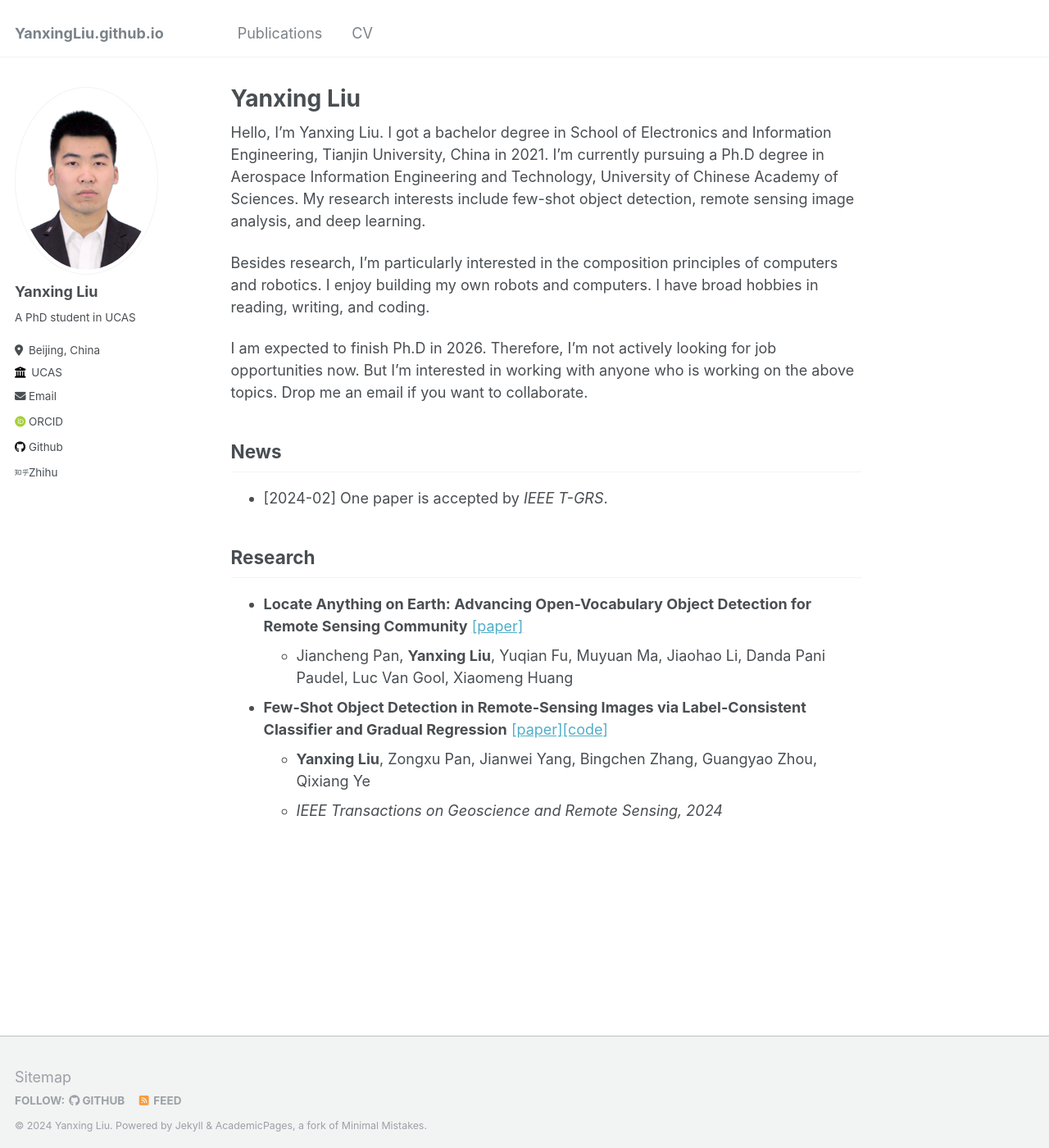
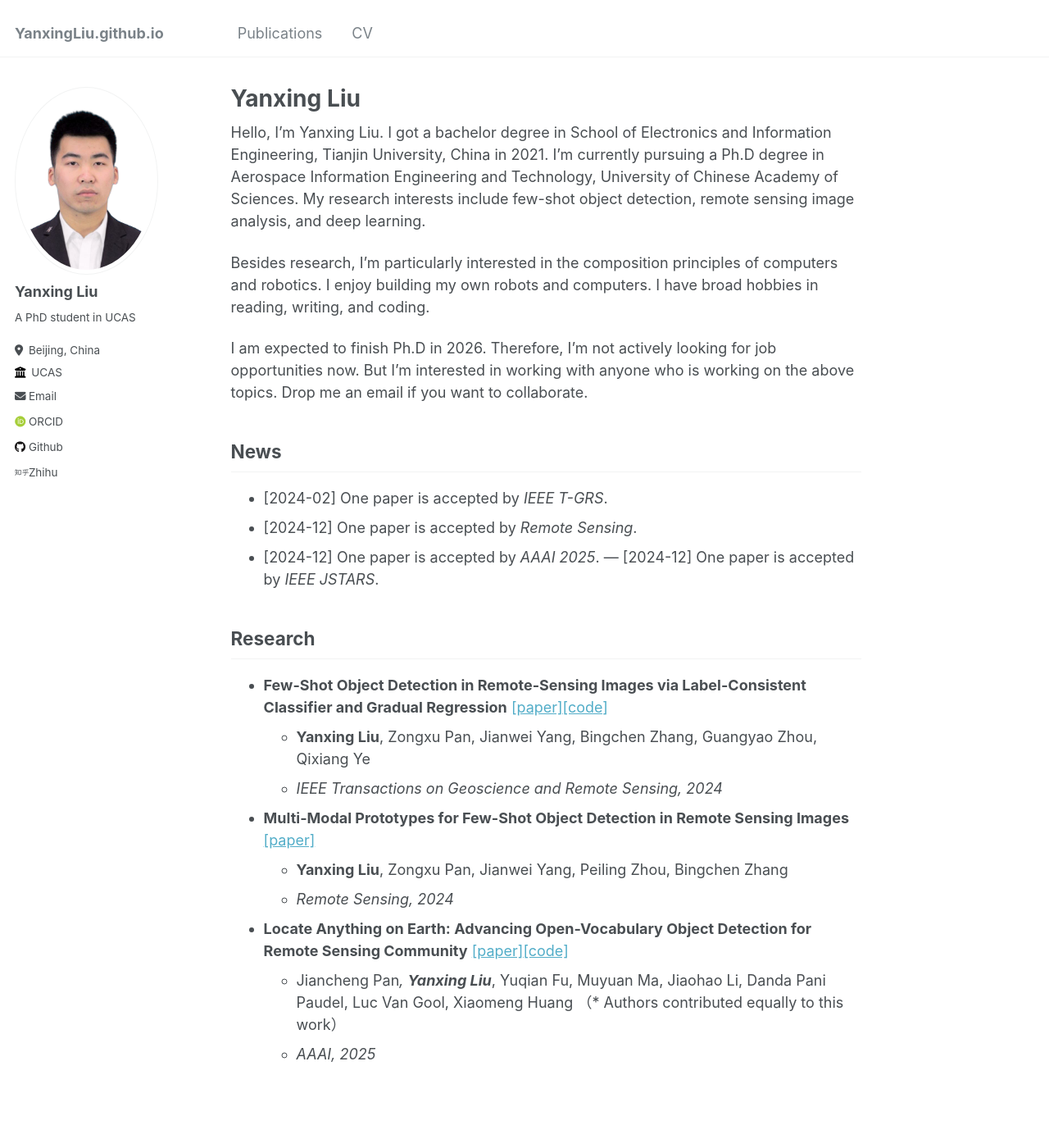
Before and after one commit to YanxingLiu/YanxingLiu.github.io, a Jekyll site: the page built from _pages/about.md, in a window 1280 px wide and 1400 px high. Shown: the whole window at 82% size. Built offline with Jekyll 4.4.1, drawn with Linux system fonts in a browser that asks for light colours; some web fonts are replaced.

Commit message:
update papers

```diff
--- a/_pages/about.md
+++ b/_pages/about.md
@@ -15,10 +15,17 @@ I am expected to finish Ph.D in 2026. Therefore, I’m not actively looking for
 
 ## News
 - [2024-02] One paper is accepted by *IEEE T-GRS*.
+- [2024-12] One paper is accepted by *Remote Sensing*.
+- [2024-12] One paper is accepted by *AAAI 2025*.
+— [2024-12] One paper is accepted by *IEEE JSTARS*.
 
 ## Research
-* **Locate Anything on Earth: Advancing Open-Vocabulary Object Detection for Remote Sensing Community** [\[paper\]](https://arxiv.org/pdf/2408.09110)
-  * Jiancheng Pan, **Yanxing Liu**, Yuqian Fu, Muyuan Ma, Jiaohao Li, Danda Pani Paudel, Luc Van Gool, Xiaomeng Huang
 * **Few-Shot Object Detection in Remote-Sensing Images via Label-Consistent Classifier and Gradual Regression** [\[paper\]](https://ieeexplore.ieee.org/document/10445268)[\[code\]](https://github.com/YanxingLiu/SAE-FSDet)
   * **Yanxing Liu**, Zongxu Pan, Jianwei Yang, Bingchen Zhang, Guangyao Zhou, Qixiang Ye
   * *IEEE Transactions on Geoscience and Remote Sensing, 2024*
+* **Multi-Modal Prototypes for Few-Shot Object Detection in Remote Sensing Images** [\[paper\]](https://www.mdpi.com/2072-4292/16/24/4693)
+  * **Yanxing Liu**, Zongxu Pan, Jianwei Yang, Peiling Zhou, Bingchen Zhang
+  * *Remote Sensing, 2024*
+* **Locate Anything on Earth: Advancing Open-Vocabulary Object Detection for Remote Sensing Community** [\[paper\]](https://arxiv.org/pdf/2408.09110)[\[code\]](https://github.com/jaychempan/LAE-DINO)
+  * Jiancheng Pan*, **Yanxing Liu***, Yuqian Fu, Muyuan Ma, Jiaohao Li, Danda Pani Paudel, Luc Van Gool, Xiaomeng Huang （* Authors contributed equally to this work）
+  * *AAAI, 2025*
```
